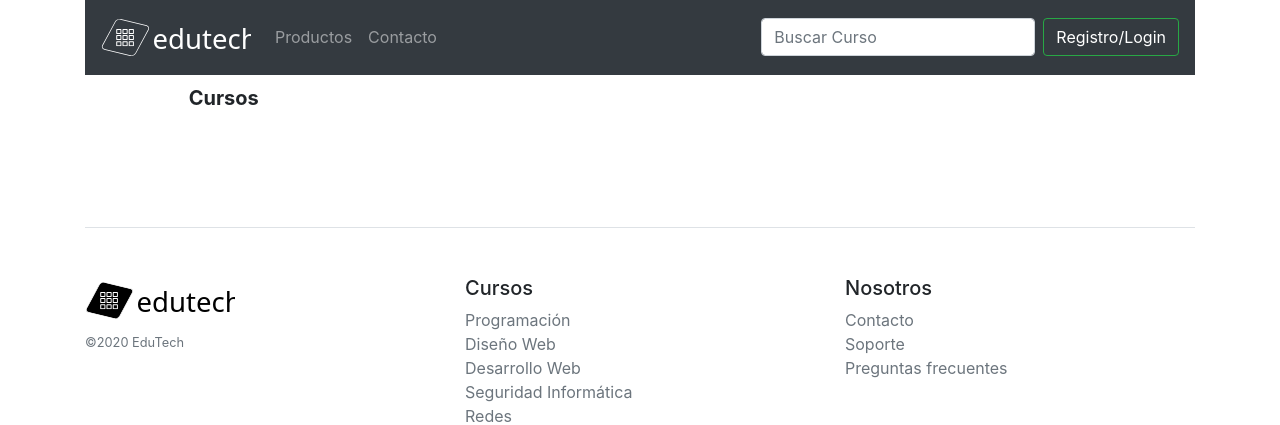
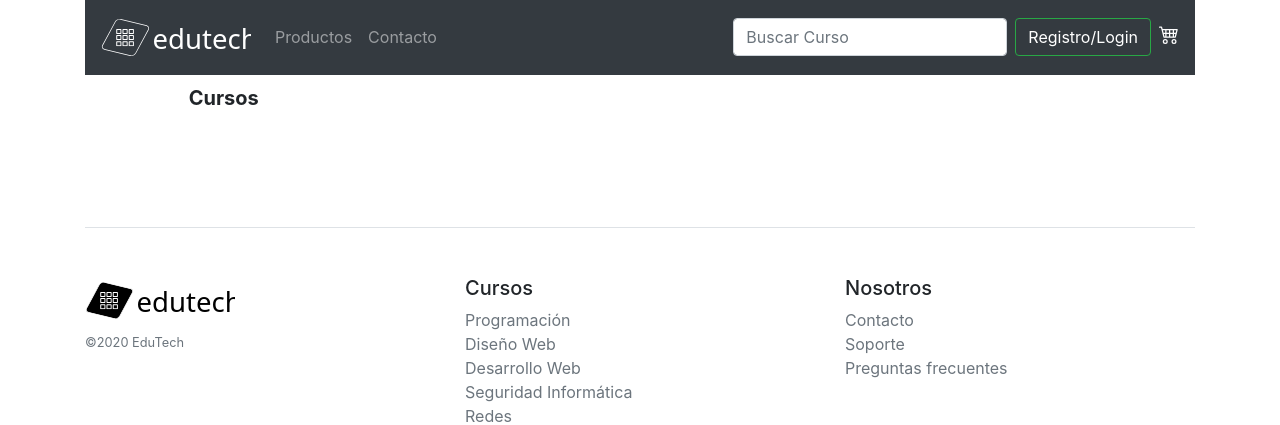
Before and after one commit to jonathannava/edutech, a PHP site: page /productos.php in a window 1280 px wide. Shown: the top 425 px of the page. Run offline with PHP 8.4, Linux system fonts and the light colour scheme; data that the repository does not hold is empty; some libraries are stand-ins or nearby versions.

Commit message:
agregado icono carrito

```diff
--- a/productos.php
+++ b/productos.php
@@ -58,6 +58,12 @@ if (isset($_SESSION['idcliente'])) {
               <a class="btn btn-outline-success text-white" href="login.php">Registro/Login</a>
             </div>
           <?php endif; ?>
+          <a href="carrito.php" title="Placeholder link title" class="text-decoration-none">
+            <svg width="1.25em" height="1.25em" viewBox="0 0 16 16" class=" bi bi-cart4 text-white ml-2" fill="currentColor" xmlns="http://www.w3.org/2000/svg">
+              <path fill-rule="evenodd" d="M0 2.5A.5.5 0 0 1 .5 2H2a.5.5 0 0 1 .485.379L2.89 4H14.5a.5.5 0 0 1 .485.621l-1.5 6A.5.5 0 0 1 13 11H4a.5.5 0 0 1-.485-.379L1.61 3H.5a.5.5 0 0 1-.5-.5zM3.14 5l.5 2H5V5H3.14zM6 5v2h2V5H6zm3 0v2h2V5H9zm3 0v2h1.36l.5-2H12zm1.11 3H12v2h.61l.5-2zM11 8H9v2h2V8zM8 8H6v2h2V8zM5 8H3.89l.5 2H5V8zm0 5a1 1 0 1 0 0 2 1 1 0 0 0 0-2zm-2 1a2 2 0 1 1 4 0 2 2 0 0 1-4 0zm9-1a1 1 0 1 0 0 2 1 1 0 0 0 0-2zm-2 1a2 2 0 1 1 4 0 2 2 0 0 1-4 0z"></path>
+            </svg>
+            <span id="cart-Item" class="badge badge-success mr-2 p-2"></span>
+          </a>
 
         </div>
       </nav>
```
